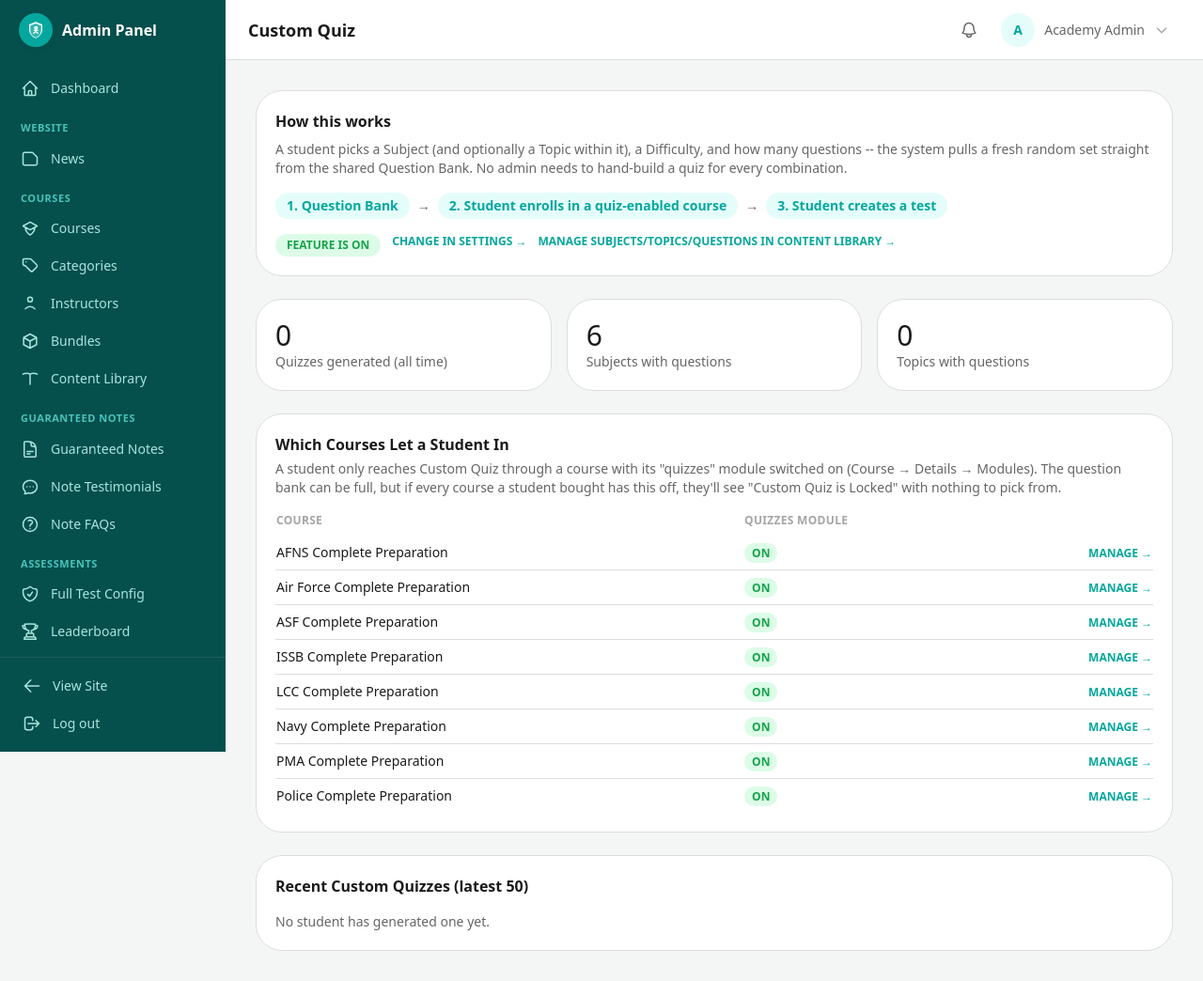
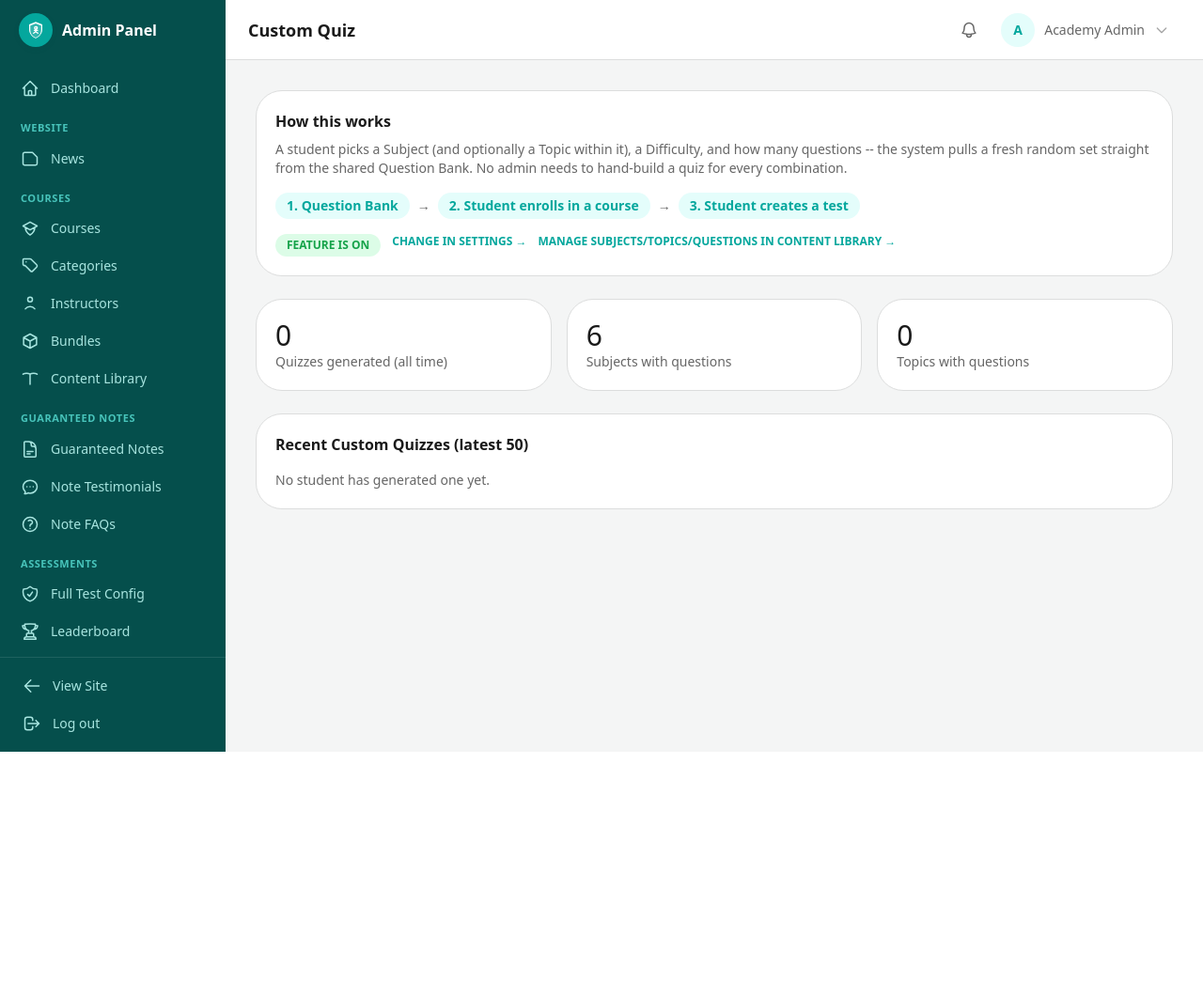
Before and after one commit to Rameesha-Malik/claude, a Laravel app: page /admin/custom-quiz in a window 1280 px wide. Shown: the whole page at 94% size. After the commit the page ends 800 px from the top, so only its background shows below. Run offline with Laravel 12, Linux system fonts and the light colour scheme; the visitor is signed in with stand-in values (Sample User, id 1); data comes from the database, SQL or seed files in the repository; data that the repository does not hold is empty; style sheets or scripts are compiled from the project's sources; parts of the project's set-up code (start-up, migrations or seed data) failed here and were passed over; some libraries are stand-ins or nearby versions; some web fonts are replaced.

Commit message:
Make Quizzes/Flashcards/Tests/Assignments always-on for every course
Client: remove the Modules checkboxes entirely -- "we have now a bit
different system." These weren't cosmetic: they were the actual
on/off switches for whether a course's Quizzes/Flashcards/Tests/
Assignments tabs (and Custom Quiz access, which checks
course.quizzes_enabled) show up for a student. Removing the admin
control without changing anything else would have meant every new
course defaulted to all four OFF (the column default) -- effectively
disabling Custom Quiz, course quizzes, flashcards and assignments
site-wide for any course created from now on.

Instead, all four are now always true: CourseController::store() sets
them explicitly (no more per-course choice, same as Lectures/Notes
already always being included), and a one-time migration backfills
every existing course to match -- this also permanently fixes the
"Custom Quiz is Locked" issue from courses stuck at the false default,
without needing the admin to flip a switch per course.

Removed the now-pointless "Which Courses Let a Student In" section
from Admin > Custom Quiz (every course will always show "On"), and the
Modules checkboxes + their Custom-Quiz-gating hint text from the
course form.

Co-Authored-By: Claude Sonnet 5 <noreply@anthropic.com>
Claude-Session: https://claude.ai/code/session_01GCjxBw13kxpwEKqy715LPy

```diff
--- a/lion-forces-lms/app/Http/Controllers/Admin/CourseController.php
+++ b/lion-forces-lms/app/Http/Controllers/Admin/CourseController.php
@@ -82,6 +82,13 @@ class CourseController extends Controller
         $tags = $data['tags'] ?? '';
         unset($data['tags'], $data['thumbnail']);
         $data['thumbnail_path'] = $request->hasFile('thumbnail') ? $request->file('thumbnail')->store('courses', 'public') : null;
+
+        // Quizzes/Flashcards/Tests/Assignments are no longer a per-course
+        // choice -- every course gets all four, same as Lectures/Notes
+        // always have been. No admin control for this anymore, so it's
+        // set here rather than left to the quizzes_enabled etc. column
+        // defaults (false).
+        $data += ['quizzes_enabled' => true, 'flashcards_enabled' => true, 'tests_enabled' => true, 'assignments_enabled' => true];
 
         $course = Course::create($data);
         $this->syncTags($course, $tags);
@@ -172,10 +179,6 @@ class CourseController extends Controller
             'hours' => 'nullable|integer|min:0',
             'base_price' => 'nullable|numeric|min:0',
             'status' => 'required|in:draft,published,hidden',
-            'quizzes_enabled' => 'boolean',
-            'flashcards_enabled' => 'boolean',
-            'tests_enabled' => 'boolean',
-            'assignments_enabled' => 'boolean',
             'tags' => 'nullable|string|max:500',
             'thumbnail' => 'nullable|image|max:2048',
         ]);
--- a/lion-forces-lms/app/Http/Controllers/Admin/CustomQuizController.php
+++ b/lion-forces-lms/app/Http/Controllers/Admin/CustomQuizController.php
@@ -3,7 +3,6 @@
 namespace App\Http\Controllers\Admin;
 
 use App\Http\Controllers\Controller;
-use App\Models\Course;
 use App\Models\CustomQuizConfig;
 use App\Models\Subject;
 use App\Models\Topic;
@@ -49,12 +48,6 @@ class CustomQuizController extends Controller
                 'subjects_with_questions' => Subject::has('questions')->count(),
                 'topics_with_questions' => Topic::has('questions')->count(),
             ],
-            // Custom Quiz is only reachable from a course whose "quizzes"
-            // module is switched on (Course > Details > Modules) -- that
-            // checkbox doesn't say so, so this is the one place that makes
-            // it visible which courses actually let a student in, without
-            // having to open every course to check.
-            'courses' => Course::orderBy('title')->get(['id', 'title', 'quizzes_enabled']),
         ]);
     }
 }
--- a/lion-forces-lms/resources/js/Pages/Admin/Courses/Form.tsx
+++ b/lion-forces-lms/resources/js/Pages/Admin/Courses/Form.tsx
@@ -14,7 +14,6 @@ interface Course {
     id: number; title: string; category_id: number; instructor_id: number | null;
     short_description: string | null; description: string | null; syllabus: string | null;
     level: string | null; hours: number | null; base_price: string | null; status: string;
-    quizzes_enabled: boolean; flashcards_enabled: boolean; tests_enabled: boolean; assignments_enabled: boolean;
     target_exam_name: string | null; target_exam_date: string | null; thumbnail_path: string | null;
     packages: Package[]; lessons: Lesson[]; sections: Section[]; tags: Tag[];
 }
@@ -45,10 +44,6 @@ export default function CourseForm({ course, categories, instructors }: Props) {
         hours: course?.hours ?? '',
         base_price: course?.base_price ?? '',
         status: course?.status ?? 'draft',
-        quizzes_enabled: course?.quizzes_enabled ?? false,
-        flashcards_enabled: course?.flashcards_enabled ?? false,
-        tests_enabled: course?.tests_enabled ?? false,
-        assignments_enabled: course?.assignments_enabled ?? false,
         tags: course?.tags.map((t) => t.name).join(', ') ?? '',
         thumbnail: null as File | null,
     });
@@ -146,22 +141,6 @@ export default function CourseForm({ course, categories, instructors }: Props) {
                     <option value="published">Published</option>
                     <option value="hidden">Hidden</option>
                 </select>
-            </div>
-
-            <div>
-                <label className={labelClass}>Modules (Lectures + Notes are always included)</label>
-                <div className="flex gap-4">
-                    {(['quizzes_enabled', 'flashcards_enabled', 'tests_enabled', 'assignments_enabled'] as const).map((key) => (
-                        <label key={key} className="flex items-center gap-2 text-sm text-text">
-                            <input type="checkbox" checked={form.data[key]} onChange={(e) => form.setData(key, e.target.checked)} />
-                            {key.replace('_enabled', '')}
-                        </label>
-                    ))}
-                </div>
-                <p className="mt-1 text-xs text-text-muted">
-                    "Quizzes" also gates Custom Quiz -- a student enrolled in this course can only build/take a
-                    Custom Quiz (Admin &rarr; Custom Quiz) while this is checked.
-                </p>
             </div>
 
             <button type="submit" disabled={form.processing} className={btnClass}>
--- a/lion-forces-lms/resources/js/Pages/Admin/CustomQuiz/Index.tsx
+++ b/lion-forces-lms/resources/js/Pages/Admin/CustomQuiz/Index.tsx
@@ -11,12 +11,10 @@ interface ConfigRow {
     created_at: string;
     percentage: string | null;
 }
-interface CourseRow { id: number; title: string; quizzes_enabled: boolean }
 interface Props {
     configs: ConfigRow[];
     enabled: boolean;
     stats: { total_generated: number; subjects_with_questions: number; topics_with_questions: number };
-    courses: CourseRow[];
 }
 
 // Client: couldn't find anywhere in the admin panel describing or showing
@@ -25,8 +23,7 @@ interface Props {
 // using it, and where the two real controls for it live (Content Library
 // for the question bank itself, Settings for the on/off switch). Doesn't
 // duplicate either of those screens, just points at them.
-export default function AdminCustomQuizIndex({ configs, enabled, stats, courses }: Props) {
-    const lockedCourses = courses.filter((c) => !c.quizzes_enabled);
+export default function AdminCustomQuizIndex({ configs, enabled, stats }: Props) {
     return (
         <AdminLayout header="Custom Quiz">
             <Head title="Custom Quiz" />
@@ -41,7 +38,7 @@ export default function AdminCustomQuizIndex({ configs, enabled, stats, courses
                 <div className="mt-4 flex flex-wrap items-center gap-2 text-sm text-text-secondary">
                     <span className="rounded-full bg-primary-subtle px-3 py-1 font-bold text-primary">1. Question Bank</span>
                     <span>&rarr;</span>
-                    <span className="rounded-full bg-primary-subtle px-3 py-1 font-bold text-primary">2. Student enrolls in a quiz-enabled course</span>
+                    <span className="rounded-full bg-primary-subtle px-3 py-1 font-bold text-primary">2. Student enrolls in a course</span>
                     <span>&rarr;</span>
                     <span className="rounded-full bg-primary-subtle px-3 py-1 font-bold text-primary">3. Student creates a test</span>
                 </div>
@@ -70,49 +67,6 @@ export default function AdminCustomQuizIndex({ configs, enabled, stats, courses
                 <div className="rounded-2xl border border-border bg-surface p-5">
                     <div className="font-display text-3xl text-text">{stats.topics_with_questions}</div>
                     <div className="text-sm text-text-secondary">Topics with questions</div>
-                </div>
-            </div>
-
-            <div className="mb-6 rounded-2xl border border-border bg-surface p-5">
-                <h2 className="mb-1 font-bold text-text">Which Courses Let a Student In</h2>
-                <p className="mb-4 text-sm text-text-secondary">
-                    A student only reaches Custom Quiz through a course with its "quizzes" module switched on
-                    (Course &rarr; Details &rarr; Modules). The question bank can be full, but if every course a
-                    student bought has this off, they'll see "Custom Quiz is Locked" with nothing to pick from.
-                </p>
-                {lockedCourses.length > 0 && (
-                    <p className="mb-3 rounded-lg bg-warning-bg px-3 py-2 text-xs font-bold uppercase text-warning">
-                        {lockedCourses.length} course{lockedCourses.length === 1 ? '' : 's'} currently locked out of Custom Quiz
-                    </p>
-                )}
-                <div className="overflow-x-auto">
-                    <table className="w-full min-w-[480px] text-left text-sm">
-                        <thead className="text-xs uppercase tracking-wide text-text-muted">
-                            <tr>
-                                <th className="pb-2">Course</th>
-                                <th className="pb-2">Quizzes Module</th>
-                                <th className="pb-2"></th>
-                            </tr>
-                        </thead>
-                        <tbody className="divide-y divide-border">
-                            {courses.map((c) => (
-                                <tr key={c.id}>
-                                    <td className="py-2 text-text">{c.title}</td>
-                                    <td className="py-2">
-                                        <span className={`rounded-full px-2 py-0.5 text-xs font-bold uppercase ${c.quizzes_enabled ? 'bg-success-bg text-success' : 'bg-surface-sunken text-text-muted'}`}>
-                                            {c.quizzes_enabled ? 'On' : 'Off'}
-                                        </span>
-                                    </td>
-                                    <td className="py-2 text-right">
-                                        <Link href={`/admin/courses/${c.id}/edit`} className="text-xs font-bold uppercase text-primary hover:underline">
-                                            {c.quizzes_enabled ? 'Manage' : 'Turn On'} &rarr;
-                                        </Link>
-                                    </td>
-                                </tr>
-                            ))}
-                        </tbody>
-                    </table>
-                    {courses.length === 0 && <p className="text-sm text-text-secondary">No courses yet.</p>}
                 </div>
             </div>
 
```
Also changed, not shown: lion-forces-lms/database/migrations/2026_10_17_223000_enable_all_modules_for_existing_courses.php (added).
